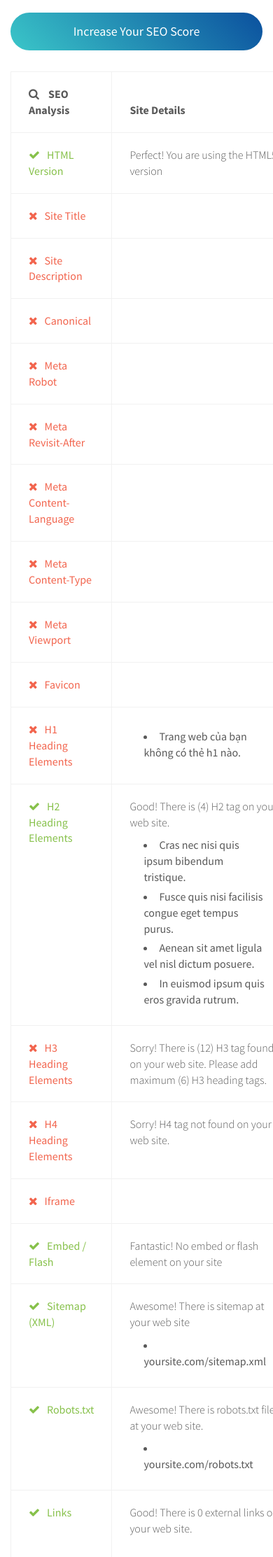
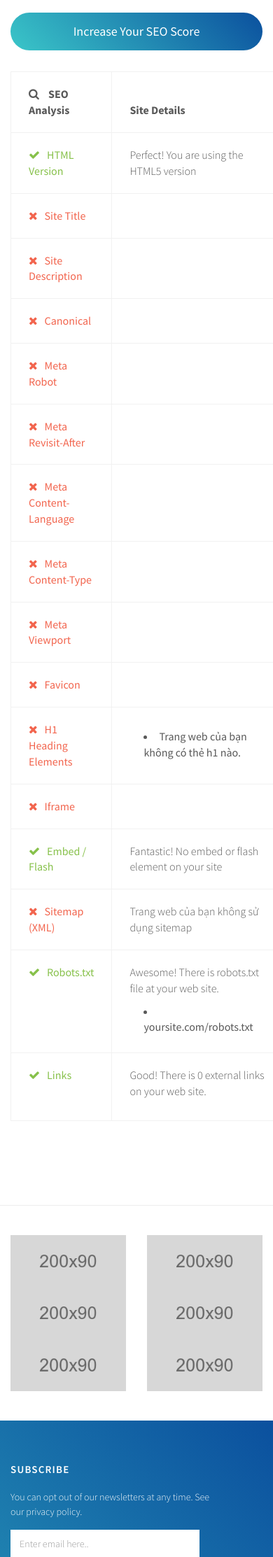
Before and after one commit to okthichiatay77/DjangoNew, a Django app: template templates/page-seo-analysis.html in a window 390 px wide. Shown: the part 1523-3748 px from the top of the page at 70% size. Run offline with Django 3.2, Linux system fonts and the light colour scheme; the template is opened without the code that fills it, so the values that code supplies are empty; some libraries are stand-ins or nearby versions.

Commit message:
commitccc

```diff
--- a/blogSEO/views.py
+++ b/blogSEO/views.py
@@ -31,10 +31,11 @@ def page_about_view(request):
     return render(request, 'page-about.html')
 
 def seo_analysis(request, domain):
-    url_img, title, desc, canonical, robot, revisit_after, content_lang, meta_content_type, viewport, heading, iframe, link_external, favicon = handle_total(domain)
+    url_img, title, desc, canonical, robot, revisit_after, content_lang, meta_content_type, viewport, heading, iframe, link_external, favicon, check_sitemap = handle_total(domain)
     return render(request, 'page-seo-analysis.html', {'url_img': url_img, 'canonical': canonical,
                                                       'title': title, 'heading': heading,
                                                       'desc': desc, 'r_iframe': iframe,
                                                       'list_link_external': link_external, 'favicon': favicon, 'robot': robot,
                                                       'revisit_after': revisit_after, 'content_language': content_lang,
-                                                      'meta_content_type': meta_content_type, 'viewport': viewport})
+                                                      'meta_content_type': meta_content_type, 'viewport': viewport,
+                                                      'check_sitemap': check_sitemap})
--- a/templates/page-seo-analysis.html
+++ b/templates/page-seo-analysis.html
@@ -223,38 +223,6 @@
                                 </tr>
                             {% endif %}
 
-                            <tr class="row">
-                                <td class="first-col col-md-4 good">H2 Heading Elements</td>
-                                <td class="col-md-8">
-                                    Good! There is (4) H2 tag on your web site.
-                                    <ul>
-                                        <li>Cras nec nisi quis ipsum bibendum tristique.</li>
-                                        <li>Fusce quis nisi facilisis congue eget tempus purus.</li>
-                                        <li>Aenean sit amet ligula vel nisl dictum posuere.</li>
-                                        <li>In euismod ipsum quis eros gravida rutrum.</li>
-                                    </ul>
-                                </td>
-                            </tr>
-
-                            <tr class="row">
-                                <td class="first-col col-md-4 bad">H3 Heading Elements</td>
-                                <td class="col-md-8">Sorry! There is (12) H3 tag found on your web site. Please add
-                                    maximum (6) H3 heading tags.
-                                </td>
-                            </tr>
-
-                            {% if r_iframe == 'Pass' %}
-                                <tr class="row">
-                                    <td class="first-col col-md-4 good">H4 Heading Elements</td>
-                                    <td class="col-md-8">Sorry! H4 tag not found on your web site.</td>
-                                </tr>
-                            {% else %}
-                                <tr class="row">
-                                    <td class="first-col col-md-4 bad">H4 Heading Elements</td>
-                                    <td class="col-md-8">Sorry! H4 tag not found on your web site.</td>
-                                </tr>
-                            {% endif %}
-
                             {% if r_iframe == 'Pass' %}
                                 <tr class="row">
                                     <td class="first-col col-md-4 good">Iframe</td>
@@ -271,7 +239,7 @@
                                 <td class="first-col col-md-4 good">Embed / Flash</td>
                                 <td class="col-md-8">Fantastic! No embed or flash element on your site</td>
                             </tr>
-
+                            {% if check_sitemap == 'Pass' %}
                                 <tr class="row">
                                     <td class="first-col col-md-4 good">Sitemap (XML)</td>
                                     <td class="col-md-8">
@@ -281,6 +249,15 @@
                                         </ul>
                                     </td>
                                 </tr>
+                            {% else %}
+                                <tr class="row">
+                                    <td class="first-col col-md-4 bad">Sitemap (XML)</td>
+                                    <td class="col-md-8">
+                                        Trang web của bạn không sử dụng sitemap
+                                    </td>
+                                </tr>
+                            {% endif %}
+
                             <tr class="row">
                                 <td class="first-col col-md-4 good">Robots.txt</td>
                                 <td class="col-md-8">
```
Also changed, not shown: analysis_SEO/analysis_data.py (+9 -3 lines). Lines whose indentation alone changed are shown as unchanged.
